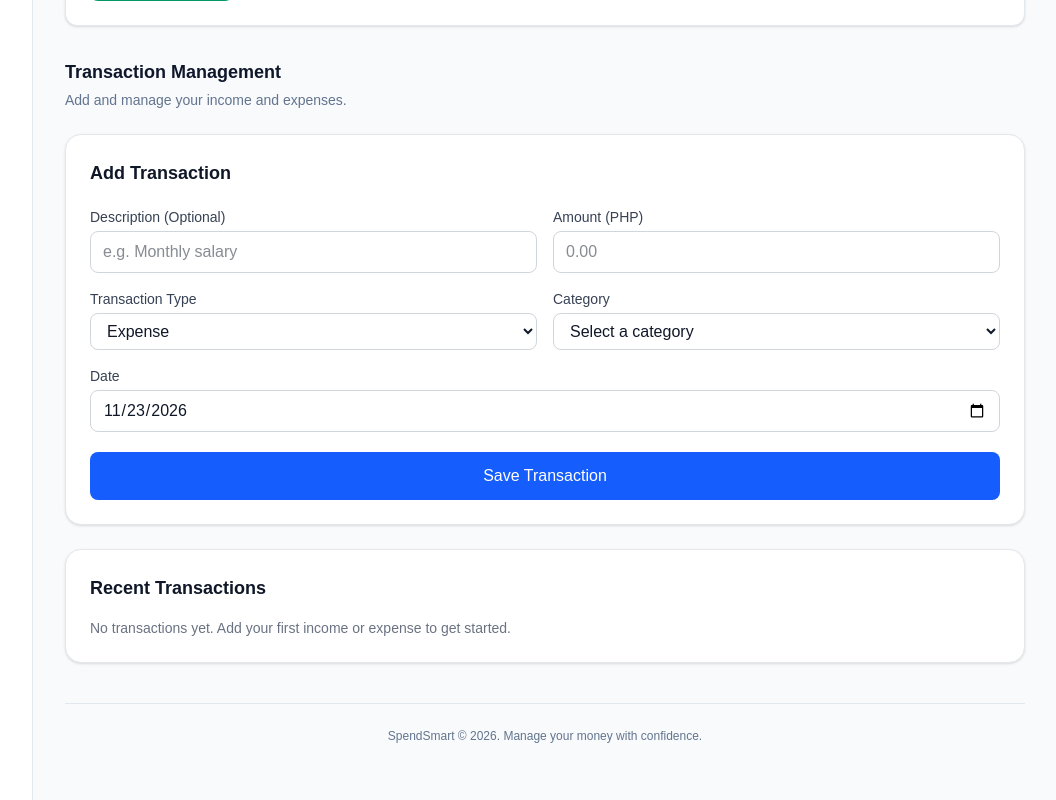
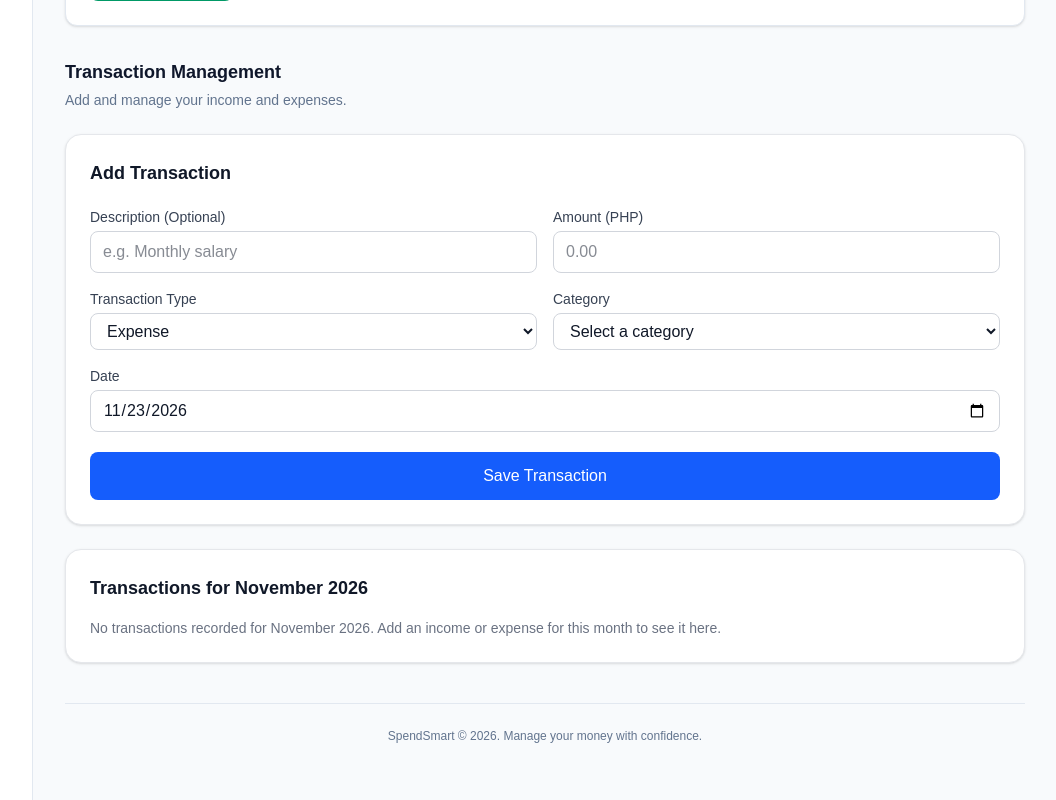
Before and after one commit to ghrwn/spendsmart, a Next.js app: page / in a window 1280 px wide. Shown: the part 832-1632 px from the top of the page, without its empty margins (223-1279 px from the left). Built offline with nearby package versions, Linux system fonts and the light colour scheme.

Commit message:
Show transactions for the selected dashboard month

```diff
--- a/components/TransactionList.tsx
+++ b/components/TransactionList.tsx
@@ -2,6 +2,7 @@ import { Transaction } from "@/types/transaction";
 
 interface TransactionListProps {
   transactions: Transaction[];
+  monthLabel: string;
   onEditTransaction: (transaction: Transaction) => void;
   onDeleteTransaction: (id: string) => void;
 }
@@ -13,26 +14,40 @@ const currencyFormatter = new Intl.NumberFormat("en-PH", {
 
 export default function TransactionList({
   transactions,
+  monthLabel,
   onEditTransaction,
   onDeleteTransaction,
 }: TransactionListProps) {
   if (transactions.length === 0) {
     return (
-      <section className="rounded-2xl border border-gray-200 bg-white p-6 shadow-sm">
-        <h2 className="text-lg font-semibold text-gray-900">
-          Recent Transactions
+      <section
+        className="rounded-2xl border border-gray-200 bg-white p-6 shadow-sm"
+        aria-labelledby="transactions-heading"
+      >
+        <h2
+          id="transactions-heading"
+          className="text-lg font-semibold text-gray-900"
+        >
+          Transactions for {monthLabel}
         </h2>
         <p className="mt-4 text-sm text-gray-500">
-          No transactions yet. Add your first income or expense to get started.
+          No transactions recorded for {monthLabel}. Add an income or expense
+          for this month to see it here.
         </p>
       </section>
     );
   }
 
   return (
-    <section className="rounded-2xl border border-gray-200 bg-white p-6 shadow-sm">
-      <h2 className="mb-5 text-lg font-semibold text-gray-900">
-        Recent Transactions
+    <section
+      className="rounded-2xl border border-gray-200 bg-white p-6 shadow-sm"
+      aria-labelledby="transactions-heading"
+    >
+      <h2
+        id="transactions-heading"
+        className="mb-5 text-lg font-semibold text-gray-900"
+      >
+        Transactions for {monthLabel}
       </h2>
 
       <div className="overflow-x-auto">
```
